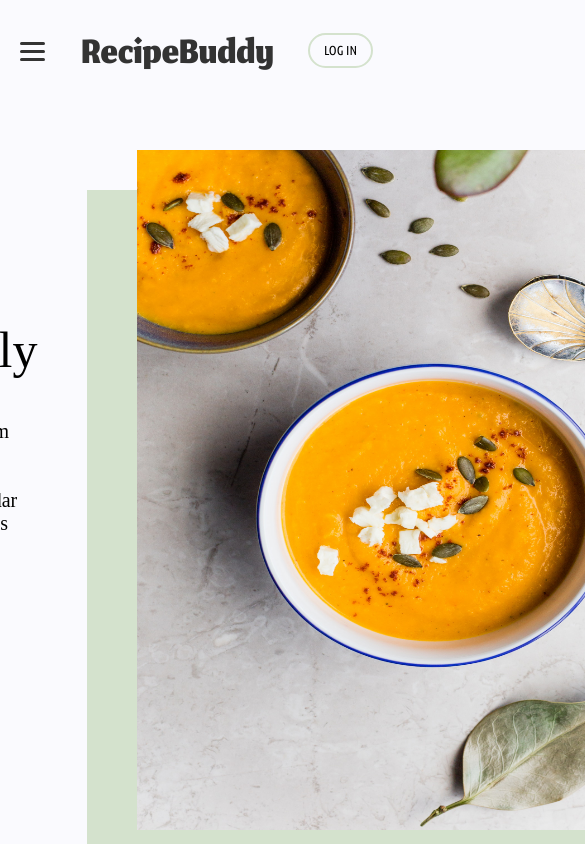
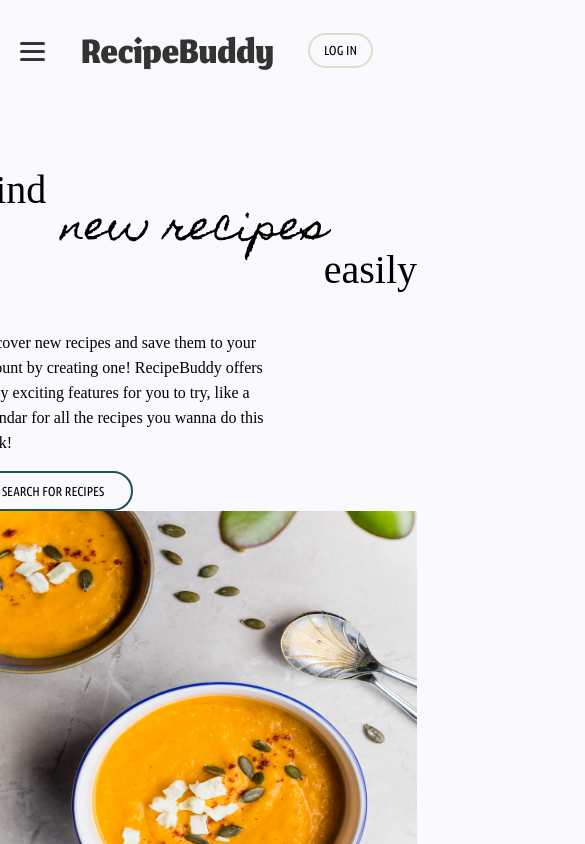
Before and after one commit to nnross/recipes-frontend, a React (Vite) app: page / in a window 390 px wide. Shown: the top 844 px of the page, 585 px wide, since content can reach past the window. Built offline with nearby package versions, Linux system fonts and the light colour scheme.

Commit message:
home mobile started

```diff
--- a/package.json
+++ b/package.json
@@ -8,7 +8,7 @@
     "build": "vite build",
     "lint": "eslint . --ext js,jsx --report-unused-disable-directives --max-warnings 0",
     "preview": "vite preview",
-    "test": "jest --verbose"
+    "test": "jest --verbose --coverage"
   },
   "dependencies": {
     "@testing-library/jest-dom": "^5.16.5",
--- a/src/styles/home/_home.scss
+++ b/src/styles/home/_home.scss
@@ -51,3 +51,75 @@
 		height: 680px;
 	}
 }
+
+@media only screen and (max-width: 1000px) {
+  .home {
+    &__info {
+      padding-right: 64px;
+      &__titles {
+        &__1 {
+          font-size: 32px;
+        }
+        &__2 {
+          font-size: 32px;
+        }
+        &__3 {
+          font-size: 32px;
+        }
+      }
+      &__text {
+        font-size: 13px;
+      }
+      &__search {
+        &__button {
+          height: 32px;
+				  width: 128px;
+          font-size: 13px;
+        }
+      }
+    }
+    &__img {
+      box-shadow: -32px 25px 0 $lightGreen;
+      width: 355px;
+      height: 435px;
+    }
+  }
+}
+
+@media only screen and (max-width: 600px) {
+  .home {
+    flex-direction: column;
+    &__info {
+      padding-top: 0px;
+      padding-right: 0px;
+      &__titles {
+        &__1 {
+          font-size: 40px;
+        }
+        &__2 {
+          font-size: 40px;
+        }
+        &__3 {
+          font-size: 40px;
+        }
+      }
+      &__text {
+        font-size: 16px;
+        line-height: 25px;
+        padding-bottom: 0px;
+      }
+      &__search {
+        &__button {
+          height: 40px;
+				  width: 160px;
+        }
+      }
+    }
+    &__img {
+      box-shadow: -40px 32px 0 $lightGreen;
+      width: 444px;
+      height: 544px;
+      z-index: 0;
+    }
+  }
+}
--- a/src/styles/main.css
+++ b/src/styles/main.css
@@ -13,8 +13,20 @@
   src: url("../assets/jomhuria-regular.ttf");
 }
 
+@font-face {
+  font-family: 'button';
+  src: url("../assets/ubuntuCondensed-regular.ttf");
+}
+
+@font-face {
+  font-family: 'homePage';
+  src: url("../assets/homemadeApple-regular.ttf");
+}
+
 .footer {
   height: 100%;
+  width: 100%;
+  max-width: 1600px;
   background: #D4E2CD;
   color: #333333;
   display: -webkit-box;
@@ -85,7 +97,8 @@
 }
 
 .header {
-  height: 100%;
+  width: 100%;
+  max-width: 1600px;
   background: #FAFAFE;
   color: #333333;
   display: -webkit-box;
@@ -120,7 +133,7 @@
   height: 40px;
   width: 80px;
   border-radius: 25px;
-  border: 3px solid #D4E2CD;
+  border: 2px solid #D4E2CD;
   background: #FAFAFE;
 }
 
@@ -178,7 +191,9 @@
 }
 
 .header__nav__sidebar {
-  display: none;
+  display: -webkit-box;
+  display: -ms-flexbox;
+  display: flex;
   background: #ececec;
   position: fixed;
   left: 0;
@@ -209,7 +224,7 @@
 
 .header__nav__sidebar__logout {
   justify-self: flex-end;
-  border: 3px solid #1C5253;
+  border: 2px solid #1C5253;
   width: 100px;
   height: 35px;
   border-radius: 25px;
@@ -274,6 +289,138 @@
   }
 }
 
+.home {
+  display: -webkit-box;
+  display: -ms-flexbox;
+  display: flex;
+  padding-top: 150px;
+  padding-bottom: 100px;
+}
+
+.home__info {
+  padding-right: 100px;
+  padding-top: 50px;
+}
+
+.home__info__titles__1 {
+  line-height: 0;
+  font-size: 50px;
+  text-align: left;
+}
+
+.home__info__titles__2 {
+  line-height: 0;
+  font-family: homePage;
+  font-size: 50px;
+  text-align: center;
+}
+
+.home__info__titles__3 {
+  line-height: 0;
+  font-size: 50px;
+  text-align: right;
+}
+
+.home__info__text {
+  font-size: 20px;
+  padding-top: 20px;
+  padding-bottom: 40px;
+  width: 300px;
+}
+
+.home__info__search {
+  text-decoration: none;
+}
+
+.home__info__search__button {
+  border: 2px solid #1C5253;
+  height: 50px;
+  width: 200px;
+  -ms-flex-item-align: center;
+      -ms-grid-row-align: center;
+      align-self: center;
+  border-radius: 25px;
+  background: #FAFAFE;
+}
+
+.home__info__search__button:hover {
+  background: rgba(212, 226, 205, 0.5);
+}
+
+.home__img {
+  -webkit-box-shadow: -50px 40px 0 #D4E2CD;
+          box-shadow: -50px 40px 0 #D4E2CD;
+  width: 555px;
+  height: 680px;
+}
+
+@media only screen and (max-width: 1000px) {
+  .home__info {
+    padding-right: 64px;
+  }
+  .home__info__titles__1 {
+    font-size: 32px;
+  }
+  .home__info__titles__2 {
+    font-size: 32px;
+  }
+  .home__info__titles__3 {
+    font-size: 32px;
+  }
+  .home__info__text {
+    font-size: 13px;
+  }
+  .home__info__search__button {
+    height: 32px;
+    width: 128px;
+    font-size: 13px;
+  }
+  .home__img {
+    -webkit-box-shadow: -32px 25px 0 #D4E2CD;
+            box-shadow: -32px 25px 0 #D4E2CD;
+    width: 355px;
+    height: 435px;
+  }
+}
+
+@media only screen and (max-width: 600px) {
+  .home {
+    -webkit-box-orient: vertical;
+    -webkit-box-direction: normal;
+        -ms-flex-direction: column;
+            flex-direction: column;
+  }
+  .home__info {
+    padding-top: 0px;
+    padding-right: 0px;
+  }
+  .home__info__titles__1 {
+    font-size: 40px;
+  }
+  .home__info__titles__2 {
+    font-size: 40px;
+  }
+  .home__info__titles__3 {
+    font-size: 40px;
+  }
+  .home__info__text {
+    font-size: 16px;
+    line-height: 25px;
+    padding-bottom: 0px;
+  }
+  .home__info__search__button {
+    height: 40px;
+    width: 160px;
+  }
+  .home__img {
+    -webkit-box-shadow: -40px 32px 0 #D4E2CD;
+            box-shadow: -40px 32px 0 #D4E2CD;
+    width: 444px;
+    height: 544px;
+    z-index: 0;
+  }
+}
+
 html, body {
   margin: 0;
   padding: 0;
@@ -300,8 +447,8 @@ p {
 }
 
 button {
-  font-family: mainText;
-  font-size: 20px;
+  font-family: button;
+  font-size: 16px;
 }
 
 @media only screen and (max-width: 600px) {
@@ -319,8 +466,8 @@ button {
 
 @media only screen and (max-width: 600px) {
   button {
-    font-family: mainText;
-    font-size: 16px;
+    font-family: button;
+    font-size: 13px;
   }
 }
 
@@ -335,7 +482,6 @@ button {
 
 .layout {
   min-height: 100vh;
-  font-family: 'mainBody';
   display: -webkit-box;
   display: -ms-flexbox;
   display: flex;
@@ -346,18 +492,41 @@ button {
   -webkit-box-pack: justify;
       -ms-flex-pack: justify;
           justify-content: space-between;
+  background: #FAFAFE;
+  -webkit-box-align: center;
+      -ms-flex-align: center;
+          align-items: center;
 }
 
 .layout__header {
+  position: fixed;
   height: 140px;
+  width: 100vw;
+  background: #FAFAFE;
+  display: -webkit-box;
+  display: -ms-flexbox;
+  display: flex;
+  -webkit-box-pack: center;
+      -ms-flex-pack: center;
+          justify-content: center;
 }
 
 .layout__content {
   height: 100%;
+  max-width: 1600px;
+  background: #FAFAFE;
 }
 
 .layout__footer {
   height: 160px;
+  width: 100vw;
+  background: #D4E2CD;
+  display: -webkit-box;
+  display: -ms-flexbox;
+  display: flex;
+  -webkit-box-pack: center;
+      -ms-flex-pack: center;
+          justify-content: center;
 }
 
 @media only screen and (max-width: 600px) {
```
Also changed, not shown: 1 other file (tests, documents, lock files or other folders).
